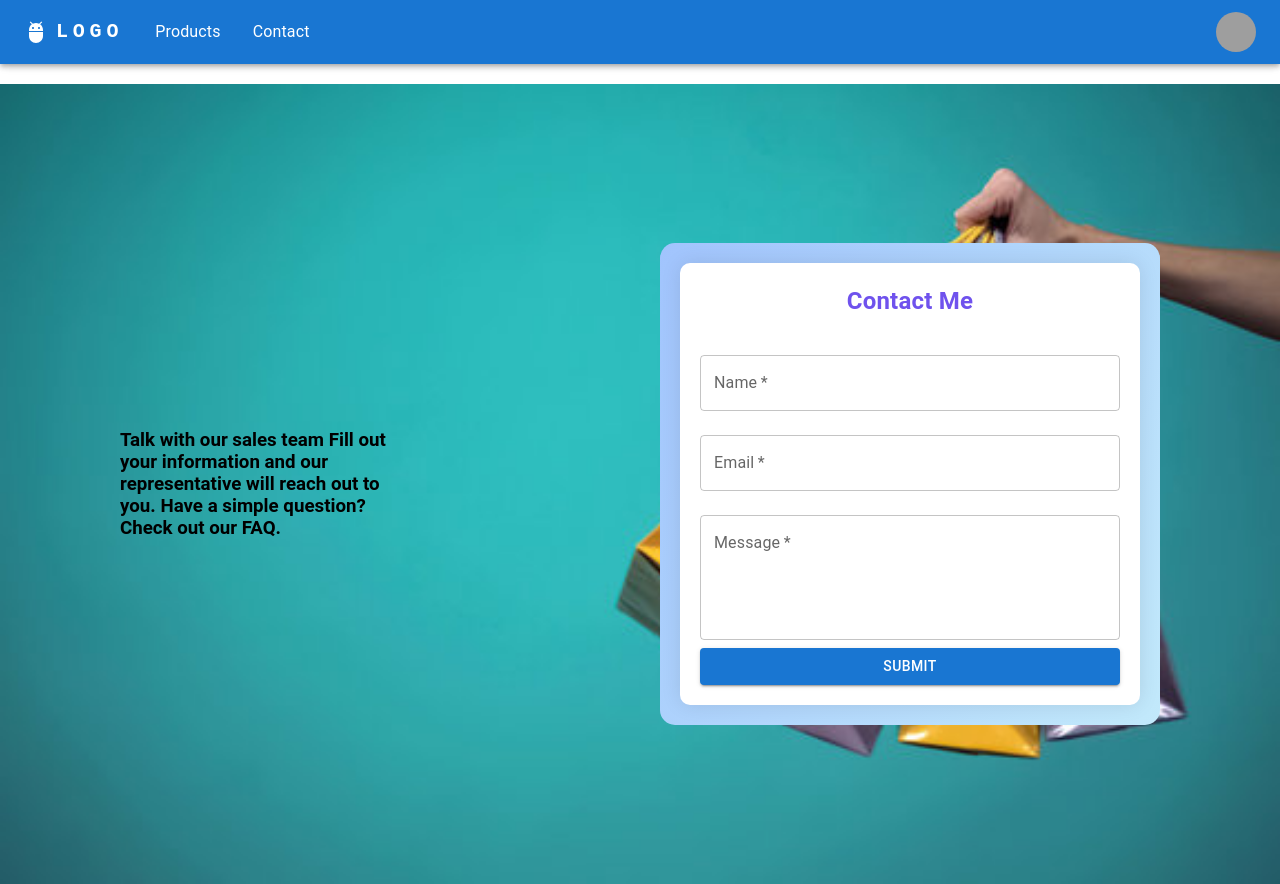
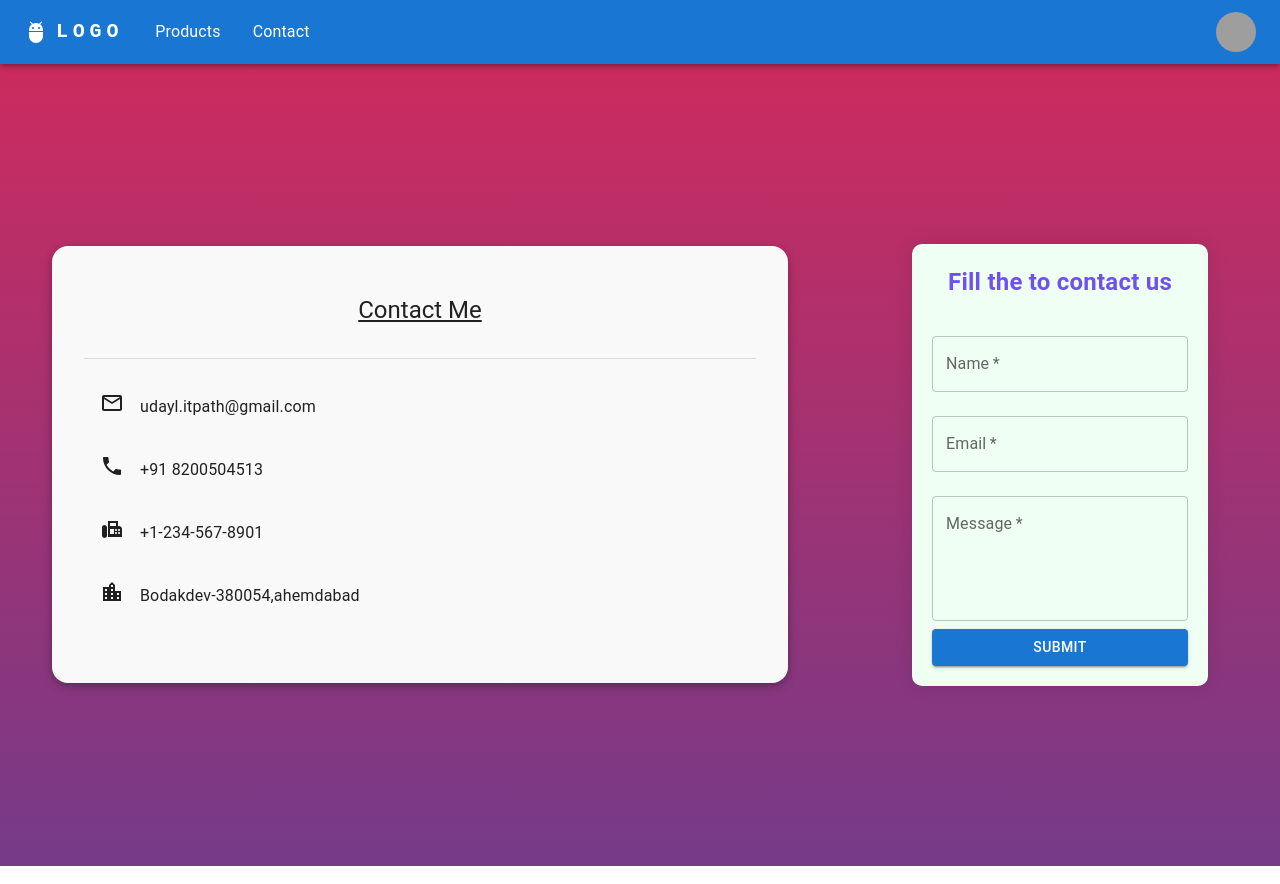
Before and after one commit to UGlakhana45/mui, a React (Create React App) app: page /contact in a window 1280 px wide. Built offline with nearby package versions, Linux system fonts and the light colour scheme; grey boxes are pictures that could not be loaded; what react-swipeable-views-utils would draw is missing.

Commit message:
'contact edited'

```diff
--- /dev/null
+++ b/src/components/contactCard.jsx
@@ -0,0 +1,76 @@
+import { Fax, LocationCity, MailOutline, Phone } from "@mui/icons-material";
+import {
+  Card,
+  CardContent,
+  CardHeader,
+  Divider,
+  Typography,
+} from "@mui/material";
+import { styled } from "@mui/material/styles";
+
+const ContactCard = styled(Card)({
+  maxWidth: 800, // doubled the width
+  margin: "0 auto",
+  backgroundColor: "#f9f9f9",
+  boxShadow: "0px 3px 10px rgba(0,0,0,0.3)", // added a box shadow
+  borderRadius: 16, // rounded corners
+  padding: 32, // increased padding
+});
+
+const ContactHeader = styled(CardHeader)({
+  textAlign: "center",
+  marginBottom: 16, // added some bottom margin
+  textDecoration: "underline", // added an underline
+});
+
+const ContactDetails = styled(CardContent)({
+  display: "flex",
+  flexDirection: "column",
+});
+
+const ContactItem = styled(Typography)({
+  display: "flex",
+  alignItems: "center",
+  margin: "16px 0", // increased margin
+});
+
+const ContactIcon = styled("span")({
+  marginRight: 16, // increased right margin
+});
+
+function ContactPage() {
+  return (
+    <ContactCard>
+      <ContactHeader title="Contact Me" />
+      <Divider />
+      <ContactDetails>
+        <ContactItem>
+          <ContactIcon>
+            <MailOutline />
+          </ContactIcon>
+          <Typography variant="body1">udayl.itpath@gmail.com</Typography>
+        </ContactItem>
+        <ContactItem>
+          <ContactIcon>
+            <Phone />
+          </ContactIcon>
+          <Typography variant="body1">+91 8200504513</Typography>
+        </ContactItem>
+        <ContactItem>
+          <ContactIcon>
+            <Fax />
+          </ContactIcon>
+          <Typography variant="body1">+1-234-567-8901</Typography>
+        </ContactItem>
+        <ContactItem>
+          <ContactIcon>
+            <LocationCity />
+          </ContactIcon>
+          <Typography variant="body1">Bodakdev-380054,ahemdabad</Typography>
+        </ContactItem>
+      </ContactDetails>
+    </ContactCard>
+  );
+}
+
+export default ContactPage;
--- a/src/components/contact.jsx
+++ b/src/components/contactMe.jsx
@@ -5,7 +5,7 @@ import { css } from "@emotion/react";
 const ContactPageWrapper = styled(Box)(
   ({ theme }) => css`
     padding: 20px;
-    background: linear-gradient(120deg, #a1c4fd, #c2e9fb);
+
     max-width: 500px;
     border-radius: 15px;
     width:100%;
@@ -18,7 +18,7 @@ const ContactFormWrapper = styled(Box)(
     flex-direction: column;
     justify-content: center;
     align-items: center;
-    background-color: #fff;
+    background-color: #f0fff4;
     padding: 20px;
     border-radius: 10px;
     box-shadow: 0px 0px 20px rgba(0, 0, 0, 0.1);
@@ -46,7 +46,7 @@ const ContactForm = () => {
 
   return (
     <ContactFormWrapper>
-      <ContactFormTitle>Contact Me</ContactFormTitle>
+      <ContactFormTitle>Fill the to contact us</ContactFormTitle>
       <form onSubmit={handleSubmit}>
         <TextField
           label="Name"
@@ -79,7 +79,7 @@ const ContactForm = () => {
   );
 };
 
-const ContactPage = () => {
+const ContactMe = () => {
   return (
     <ContactPageWrapper>
       <ContactForm />
@@ -87,4 +87,4 @@ const ContactPage = () => {
   );
 };
 
-export default ContactPage;
+export default ContactMe;
--- a/src/containers/contact.jsx
+++ b/src/containers/contact.jsx
@@ -1,33 +1,37 @@
-import { Box, css } from "@mui/material";
+import { Box } from "@mui/material";
 import React from "react";
-import ContactPage from "../components/contact";
 import styled from "@emotion/styled";
-import image from "../assets/images/contact.jpeg";
+import ContactPage from "../components/contactCard";
+import ContactMe from "../components/contactMe";
+
+const ContactBox = styled(Box)`
+  background: linear-gradient(to bottom, #cc2b5e, #753a88);
+`;
 
 const Contact = () => {
-  const ContactBox = styled(Box)(
-    ({ theme }) => css`
-      display: flex;
-      justify-content: space-around;
-      align-items: center;
-      margin-top: 20px;
-      background-image: url(${image});
-      background-size: cover;
-      background-position: center;
-      height: 100vh;
-    `
-  );
-
   return (
-    <ContactBox>
-      <Box sx={{ maxWidth: "300px" }}>
-        <h3>
-          Talk with our sales team Fill out your information and our
-          representative will reach out to you. Have a simple question? Check
-          out our FAQ.
-        </h3>
+    <ContactBox
+      sx={{
+        flexDirection: { xs: "column", md: "row" },
+        alignItems: { xs: "center", md: "stretch" },
+        height: "auto",
+        display: "flex",
+        justifyContent: "center",
+        alignItems: "center",
+        backgroundSize: "cover",
+        backgroundPosition: "center",
+      }}
+    >
+      <Box
+        sx={{ flex: 1, maxWidth: "800px", mx: "auto", px: { xs: 2, md: 4 } }}
+      m={20}>
+        <ContactPage />
       </Box>
-      <ContactPage />
+      <Box
+        sx={{ flex: 1, maxWidth: "400px", mx: "auto", px: { xs: 2, md: 4 } }}
+      m={20}>
+        <ContactMe />
+      </Box>
     </ContactBox>
   );
 };
```
Also changed, not shown: src/assets/images/contact1.jpeg (added).
